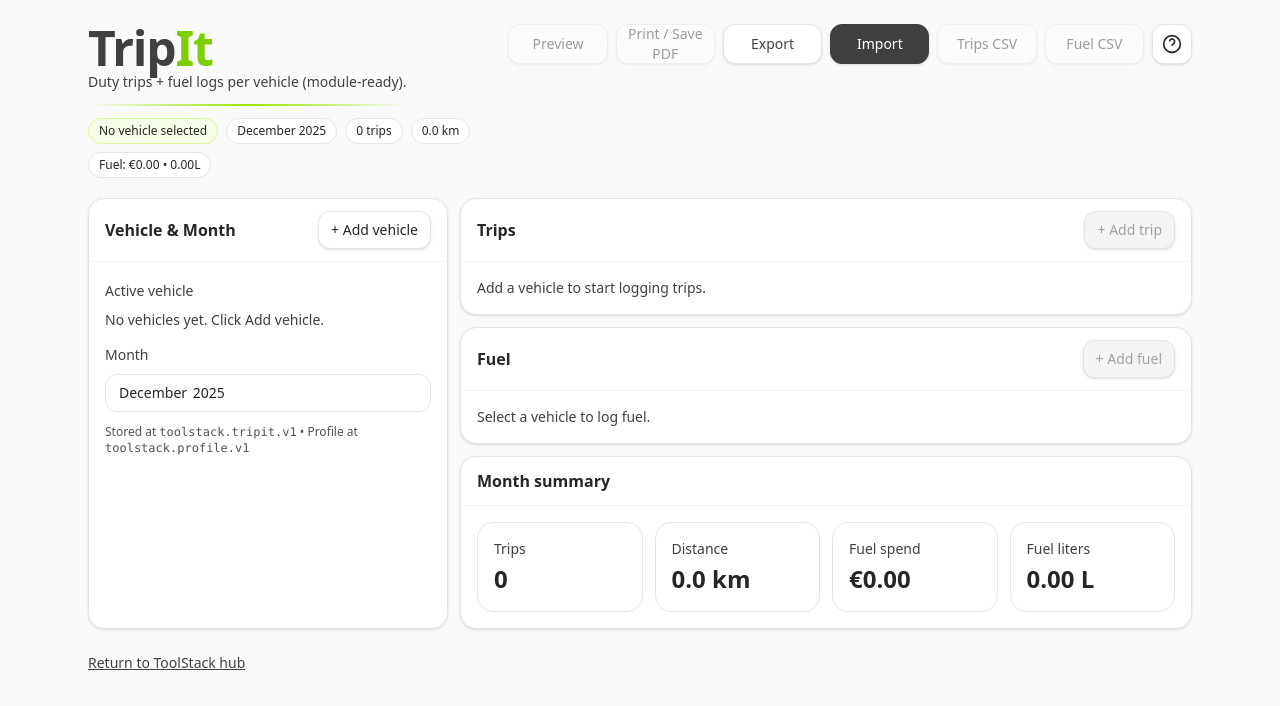
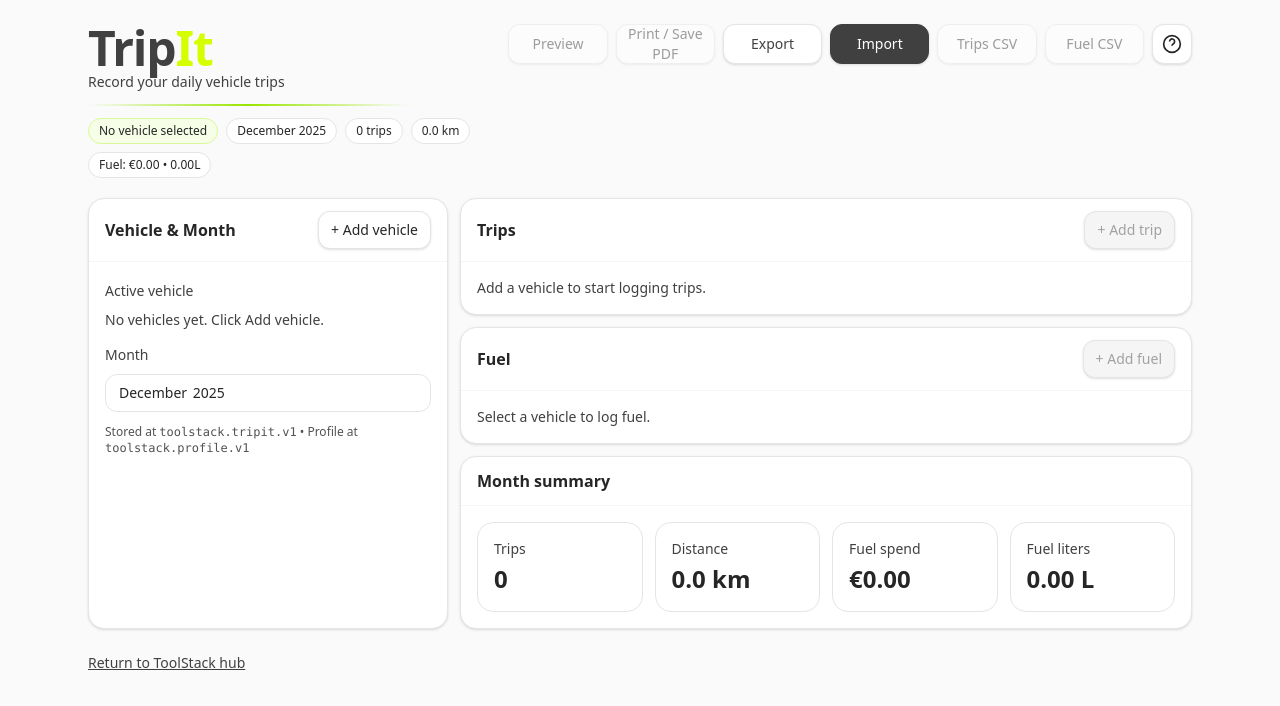
Before and after one commit to retronlinede-design/toolstack-trip-it, a React (Vite) app: page / in a window 1280 px wide. Shown: the top 706 px of the page. Built offline with nearby package versions, Linux system fonts and the light colour scheme.

Commit message:
Update lime accent to #D5FF00

```diff
--- a/src/App.jsx
+++ b/src/App.jsx
@@ -1137,9 +1137,9 @@
             {/* MAIN HEADING — matches Check-It */}
             <div className="text-4xl sm:text-5xl font-black tracking-tight text-neutral-700">
               <span>Trip</span>
-              <span className="text-lime-500">It</span>
+              <span className="text-[#D5FF00]">It</span>
             </div>
-            <div className="text-sm text-neutral-700">Duty trips + fuel logs per vehicle (module-ready).</div>
+            <div className="text-sm text-neutral-700">Record your daily vehicle trips</div>
             <div className="mt-3 h-[2px] w-80 rounded-full bg-gradient-to-r from-lime-400/0 via-lime-400 to-emerald-400/0" />
             <div className="mt-3 flex flex-wrap gap-2">
               <Pill tone="accent">{activeVehicle ? activeVehicle.name : "No vehicle selected"}</Pill>
```
